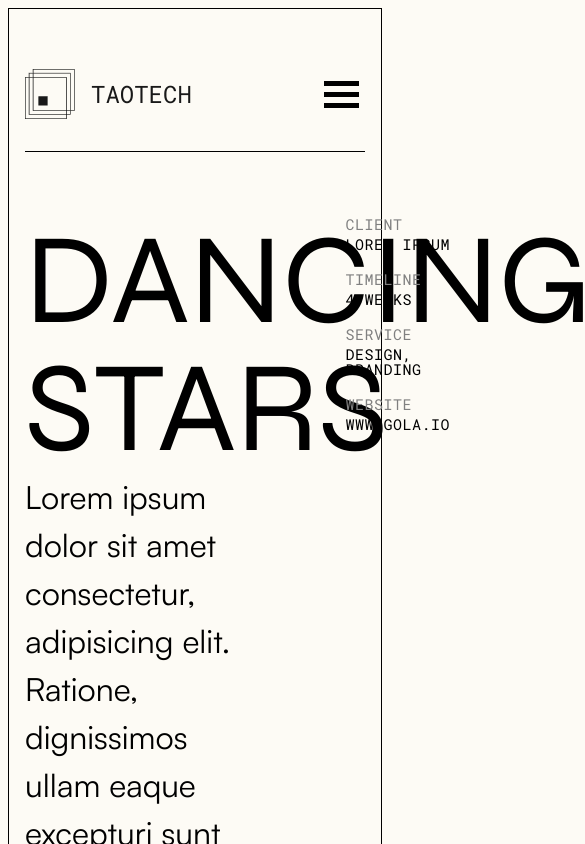
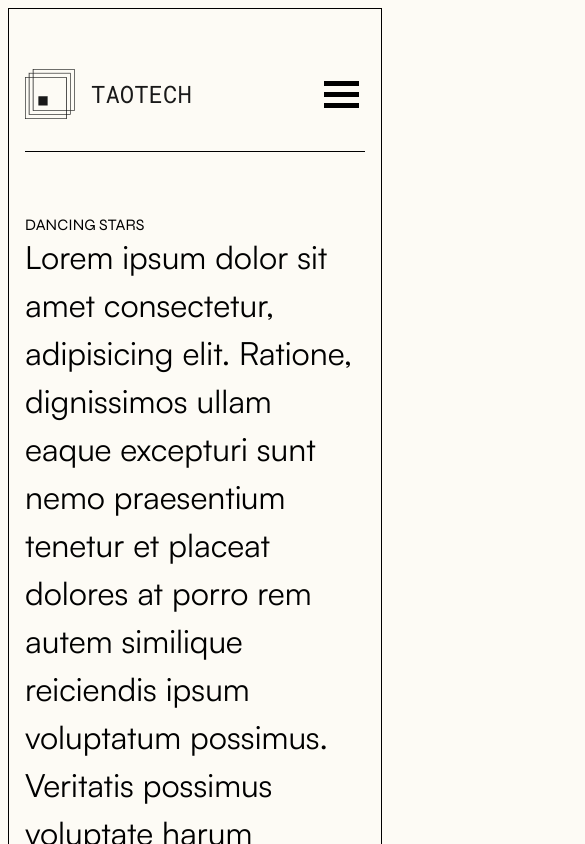
Before and after one commit to taodemy/website, a Next.js app: page /work/1 in a window 390 px wide. Shown: the top 844 px of the page, 585 px wide, since content can reach past the window. Built offline with nearby package versions, Linux system fonts and the light colour scheme.

Commit message:
update responsive in work individual page-n

```diff
--- a/pages/work/[id].tsx
+++ b/pages/work/[id].tsx
@@ -56,7 +56,13 @@ const WorkSinglePage = () => {
     <div>
       <div className={styles["work-single-page__container"]}>
         <section className={styles["work-single-page__main"]}>
-          <h1 className={`${fontSyne.className} global__heading--large`}>{work.title}</h1>
+          <h1
+            className={`${fontSyne.className} ${
+              isPhoneSize ? "global_heading-h2" : "global__heading--large"
+            }`}
+          >
+            {work.title}
+          </h1>
           <p className={`${fontSatoshi.className} global__text-xlarge `}>{work.intro}</p>
         </section>
 
--- a/styles/WorkSinglePage.module.css
+++ b/styles/WorkSinglePage.module.css
@@ -19,3 +19,19 @@
   margin-bottom: 32px;
   border-radius: 16px;
 }
+
+@media screen and (max-width: 1023px) {
+  .work-single-page__container {
+    display: flex;
+    flex-direction: column;
+  }
+  .work-single-page__main {
+    width: 100%;
+    border-bottom: 1px solid var(--border-default);
+    margin-bottom: 50px;
+  }
+  .work-single-page__aside {
+    width: 100%;
+    margin-bottom: 50px;
+  }
+}
```
